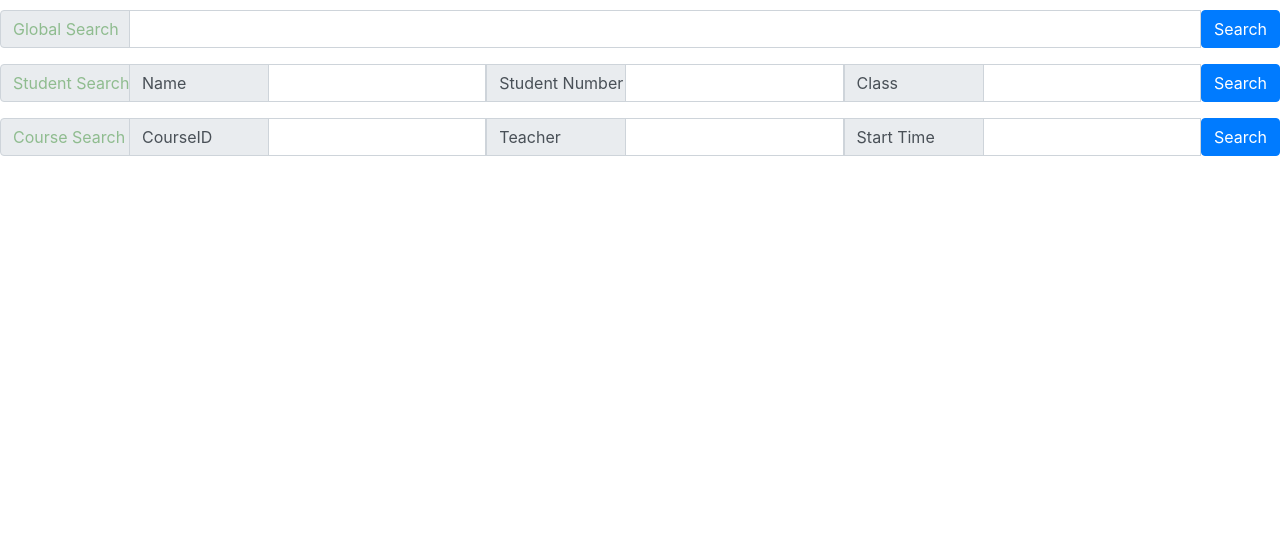
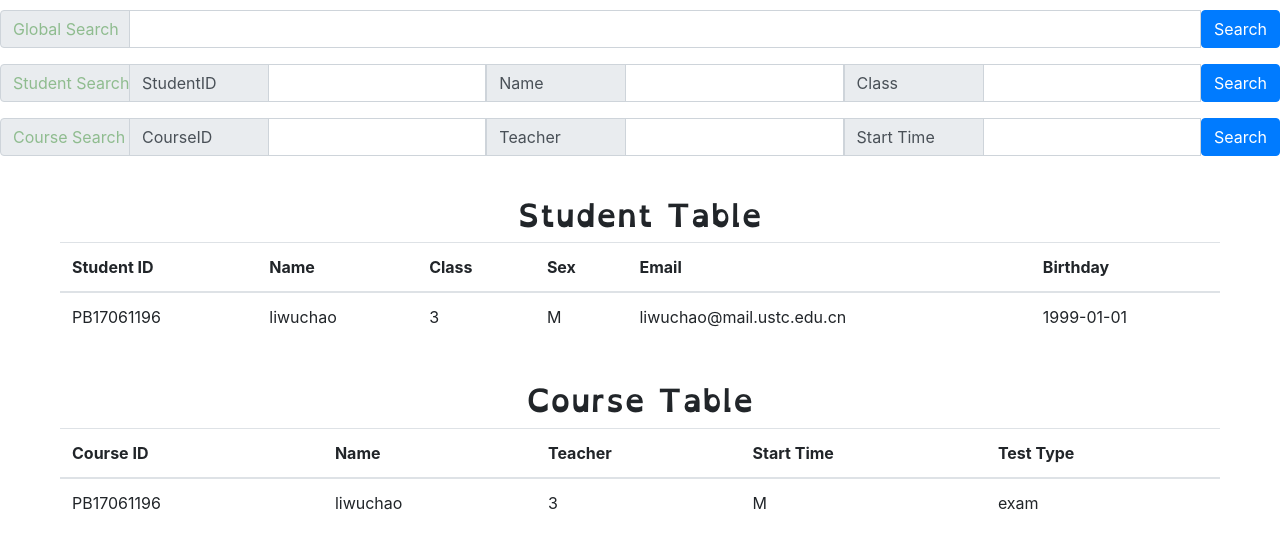
Before and after one commit to USTC-411/USTC-database-lab3, a Django app: template manager/templates/manager/search.html in a window 1280 px wide. Shown: the part 74-623 px from the top of the page. Run offline with Django 3.2, Linux system fonts and the light colour scheme; the template is opened without the code that fills it, so the values that code supplies are empty; some libraries are stand-ins or nearby versions.

Commit message:
Add student table and course table in search

```diff
--- a/SchoolInfoManager/urls.py
+++ b/SchoolInfoManager/urls.py
@@ -23,5 +23,5 @@ urlpatterns = [
     path('IndexForStudent/', views.IndexForStudent),
     path('IndexForTeacher/', views.IndexForStudent),
     path('login/', views.login),
-    path('Search/',search.index),
+    path('search/',search.index),
 ]
--- a/manager/static/manager/css/Search.css
+++ b/manager/static/manager/css/Search.css
@@ -40,3 +40,12 @@
   width: 140px;
   margin: 0 auto;
 }
+
+h2 {
+  text-align: center;
+  font-family: OpenDyslexic-Bold;
+}
+
+.all-table {
+  margin: 40px 60px 20px 60px;
+}
--- a/manager/templates/manager/search.html
+++ b/manager/templates/manager/search.html
@@ -45,13 +45,14 @@
         <span class="input-group-text search-type">Student Search</span>
       </div>
       <div class="input-group-prepend">
+        <span class="input-group-text all-item">StudentID</span>
+      </div>
+      <input type="text" class="form-control" name="StudentID">
+      <div class="input-group-prepend">
         <span class="input-group-text all-item">Name</span>
       </div>
       <input type="text" class="form-control" name="StudentName">
-      <div class="input-group-prepend">
-        <span class="input-group-text all-item">Student Number</span>
-      </div>
-      <input type="text" class="form-control" name="StudentNumber">
+
       <div class="input-group-prepend">
         <span class="input-group-text all-item">Class</span>
       </div>
@@ -79,6 +80,55 @@
       <button type="submit" class="btn btn-primary">Search</button>
     </div>
   </form>
+  <div class="all-table">
+    <h2>Student Table</h2>
+    <table class="table">
+      <thead>
+        <tr>
+          <th scope="col">Student ID</th>
+          <th scope="col">Name</th>
+          <th scope="col">Class</th>
+          <th scope="col">Sex</th>
+          <th scope="col">Email</th>
+          <th scope="col">Birthday</th>
+        </tr>
+      </thead>
+      <tbody>
+        <tr>
+          <td>PB17061196</td>
+          <td>liwuchao</td>
+          <td>3</td>
+          <td>M</td>
+          <td>liwuchao@mail.ustc.edu.cn</td>
+          <td>1999-01-01</td>
+        </tr>
+      </tbody>
+    </table>
+  </div>
+  <div class="all-table">
+    <h2>Course Table</h2>
+    <table class="table">
+      <thead>
+        <tr>
+          <th scope="col">Course ID</th>
+          <th scope="col">Name</th>
+          <th scope="col">Teacher</th>
+          <th scope="col">Start Time</th>
+          <th scope="col">Test Type</th>
+        </tr>
+      </thead>
+      <tbody>
+        <tr>
+          <td>PB17061196</td>
+          <td>liwuchao</td>
+          <td>3</td>
+          <td>M</td>
+          <td>exam</td>
+        </tr>
+      </tbody>
+    </table>
+
+  </div>
 
 </body>
 
```
